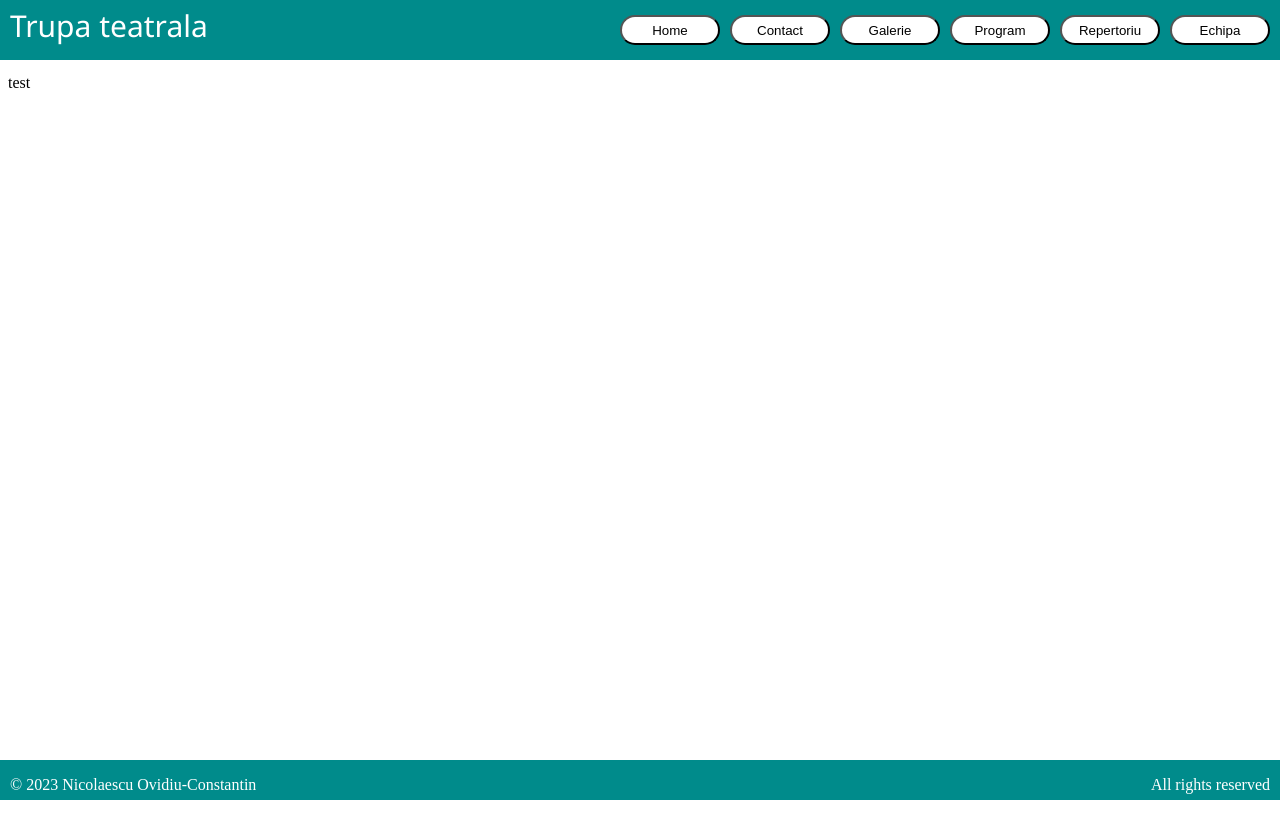
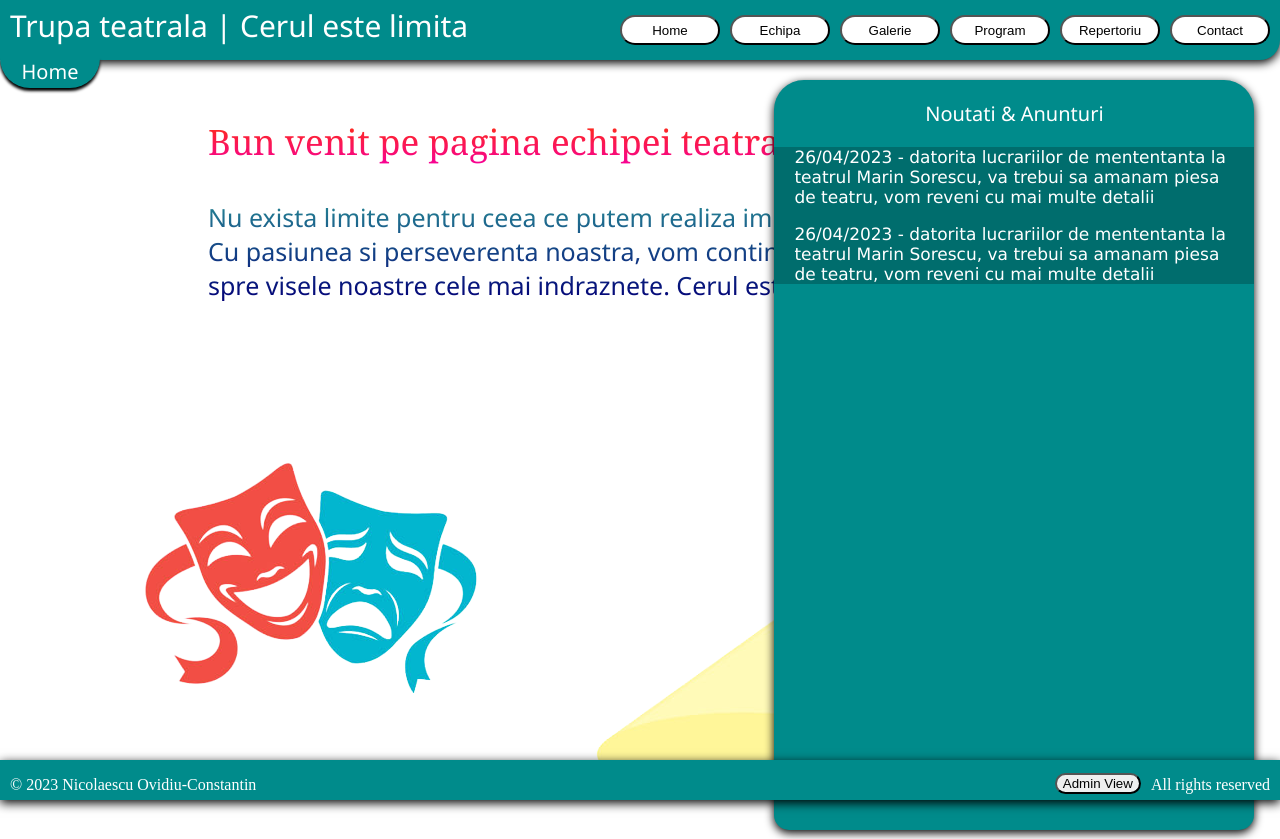
Before and after one commit to MindOfBear/Aplicatie-Web, a PHP site: page /home.php in a window 1280 px wide. Before the commit the page ends 800 px from the top, so only its background shows below. Run offline with PHP 8.4, Linux system fonts and the light colour scheme.

Commit message:
modificari aduse la Home

```diff
--- a/Aplicatie-Web-Dinamica/footer.html
+++ b/Aplicatie-Web-Dinamica/footer.html
@@ -4,6 +4,7 @@
         <footer class = "footer">
             <p style = "float: left" class = "footerText">© 2023 Nicolaescu Ovidiu-Constantin</p>
             <p style = "float: right" class = "footerText">All rights reserved</p>
+            <button style = "float: right" class = "adminButton">Admin View</button>
         </footer>
     </body>
 </html>
--- a/Aplicatie-Web-Dinamica/header.html
+++ b/Aplicatie-Web-Dinamica/header.html
@@ -7,12 +7,12 @@
 
     <body>
         <nav class="navbar">
-            <p class ="textNavbar">Trupa teatrala</p>
-            <a href="echipa.php"><button class = "buttonNavbar">Echipa</button></a>
+            <p class ="textNavbar">Trupa teatrala | Cerul este limita</p>
+            <a href="contact.php"><button class = "buttonNavbar">Contact</button></a>
             <a href="repertoriu.php"><button class = "buttonNavbar">Repertoriu</button></a>
             <a href="program.php"><button class = "buttonNavbar">Program</button></a>
             <a href="galerie.php"><button class = "buttonNavbar">Galerie</button></a>
-            <a href="contact.php"><button class = "buttonNavbar">Contact</button></a>
+            <a href="echipa.php"><button class = "buttonNavbar">Echipa</button></a>
             <a href="home.php"><button class = "buttonNavbar">Home</button></a>
         </nav>
         <div class = "content">
--- a/Aplicatie-Web-Dinamica/home.php
+++ b/Aplicatie-Web-Dinamica/home.php
@@ -1,10 +1,24 @@
 <?php
 include "header.html";
 ?>
+<p class = "currentPage">Home</p>
 
+<div class ="noutati">
+    <p class="titluNoutati">Noutati & Anunturi</p>
+    <div class = "bodyNoutati">
+        <p>26/04/2023 - datorita lucrariilor de mententanta la teatrul Marin Sorescu, va trebui sa amanam piesa de teatru, vom reveni cu mai multe detalii</p>
+        <p>26/04/2023 - datorita lucrariilor de mententanta la teatrul Marin Sorescu, va trebui sa amanam piesa de teatru, vom reveni cu mai multe detalii</p>
+    </div>
+</div>
 
-<p>test</p>
+<div class="msgWelcome">
+    <p class="textWelcome">Bun venit pe pagina echipei teatrale, cerul este limita!</p>
+    <p class="mesajSpecial">Nu exista limite pentru ceea ce putem realiza impreuna ca trupa de teatru.<br>
+         Cu pasiunea si perseverenta noastra, vom continua sa ne ridicam mai sus,<br> spre visele noastre cele mai indraznete. Cerul este doar inceputul!</p>
+</div>
 
+<img style = "margin-left:50px" src = "galerie/comedyandtragedy.png">
+<img src = "galerie/lightsonme.png">
 
 <?php
 include "footer.html";
--- a/Aplicatie-Web-Dinamica/style.css
+++ b/Aplicatie-Web-Dinamica/style.css
@@ -5,6 +5,9 @@
     top: 0px;
     background-color: darkcyan;
     position: fixed;
+    box-shadow: 0px 3px 10px black;
+    border-bottom-right-radius: 20px;
+
 
 }
 
@@ -16,7 +19,13 @@
     margin-left: 10px;
     margin-bottom: 0px;
     display: inline-block;
+    transition: font-size 0.3s ease;
 }
+
+.textNavbar:hover {
+    font-size: 2em;
+  }
+
 
 .buttonNavbar{
     background-color: white;
@@ -36,6 +45,7 @@
     left: 0%;
     bottom: 0px;
     position: fixed;
+    box-shadow: 0px 3px 10px black;
 }
 
 .footerText{
@@ -46,5 +56,91 @@
 }
 
 .content{
-    padding-top: 50px;
+    padding-top: 30px;
 }
+
+.currentPage{
+    background-color: darkcyan;
+    color: white;
+    font-family: 'Segoe UI', Tahoma, Geneva, Verdana, sans-serif;
+    left: 0%;
+    width: 7%;
+    height: 30px;
+    position: fixed;
+    font-size: 20px;
+    text-align: center;
+    border-bottom-left-radius: 30px;
+    border-bottom-right-radius: 30px;
+    min-width: 100px;
+    box-shadow: 0px 3px 3px black;
+
+}
+
+.noutati{
+    position: fixed;
+    right: 2%;
+    top: 10%;
+    color: white;
+    background-color: darkcyan;
+    width: 480px;
+    height: 750px;
+    border-top-left-radius: 30px;
+    border-top-right-radius: 30px;
+    border-bottom-left-radius: 15px;
+    border-bottom-right-radius: 15px;
+    box-shadow: 0px 3px 10px black;
+
+}
+
+.bodyNoutati{
+    padding-left: 20px;
+    padding-right: 10px;
+    background-color: rgb(0, 109, 109);
+    font-family:'Lucida Sans', 'Lucida Sans Regular', 'Lucida Grande', 'Lucida Sans Unicode', Geneva, Verdana, sans-serif;
+    font-size: 17px;
+
+}
+
+
+.titluNoutati{
+    font-family:'Segoe UI', Tahoma, Geneva, Verdana, sans-serif;
+    text-align: center;
+    font-size: 20px;
+    transition: font-size 0.3s ease;
+}
+
+.titluNoutati:hover {
+    font-size: 1.3em;
+  }
+
+
+.adminButton{
+    border-radius: 40px;
+    margin-top:13px;
+
+}
+
+.msgWelcome{
+    margin-left: 200px;
+    margin-top: 80px;
+
+}
+
+.textWelcome{
+    font-family: Georgia, 'Times New Roman', Times, serif;
+    font-size: 35px;
+    background: linear-gradient(to top, #f70098, #ff3300);
+    -webkit-background-clip: text;
+    background-color: text;
+    color: transparent;
+}
+
+.mesajSpecial{
+    font-family: 'Segoe UI', Tahoma, Geneva, Verdana, sans-serif;
+    font-size: 25px;
+    background: linear-gradient(to top, #020077, #268794);
+    -webkit-background-clip: text;
+    background-color: text;
+    color: transparent;
+
+}
```
Also changed, not shown: Aplicatie-Web-Dinamica/contact.php (+9 -0 lines), Aplicatie-Web-Dinamica/echipa.php (+9 -0 lines), Aplicatie-Web-Dinamica/galerie.php (+9 -0 lines), Aplicatie-Web-Dinamica/program.php (+9 -0 lines), Aplicatie-Web-Dinamica/repertoriu.php (+9 -0 lines), Aplicatie-Web-Dinamica/connect.php (added), Aplicatie-Web-Dinamica/galerie/comedyandtragedy.png (added), Aplicatie-Web-Dinamica/galerie/lightsonme.png (added).
